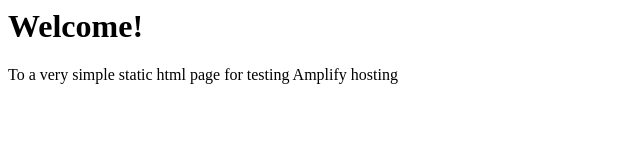
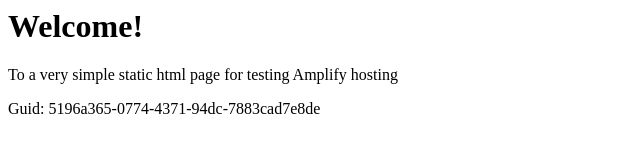
Before and after one commit to aws-aemilia-pdx/Github-PR-Commit-Integration-Test-DoNotTouch-GitHubAutoBuildCanaryTest-v1-beta-us-west-2, a website: page src/index.html in a window 1280 px wide. Shown: the whole page, without its empty margins (0-640 px from the left). Drawn offline with Linux system fonts and the light colour scheme.

Commit message:
commit from integ tests

```diff
--- a/src/index.html
+++ b/src/index.html
@@ -1,3 +1,5 @@
+
+
 <html lang="en">
 
 <head>
@@ -10,6 +12,6 @@
 <body>
     <h1>Welcome!</h1>
     <p>To a very simple static html page for testing Amplify hosting</p>
-</body>
+    <p>Guid: 5196a365-0774-4371-94dc-7883cad7e8de</p></body>
 
 </html>
```
